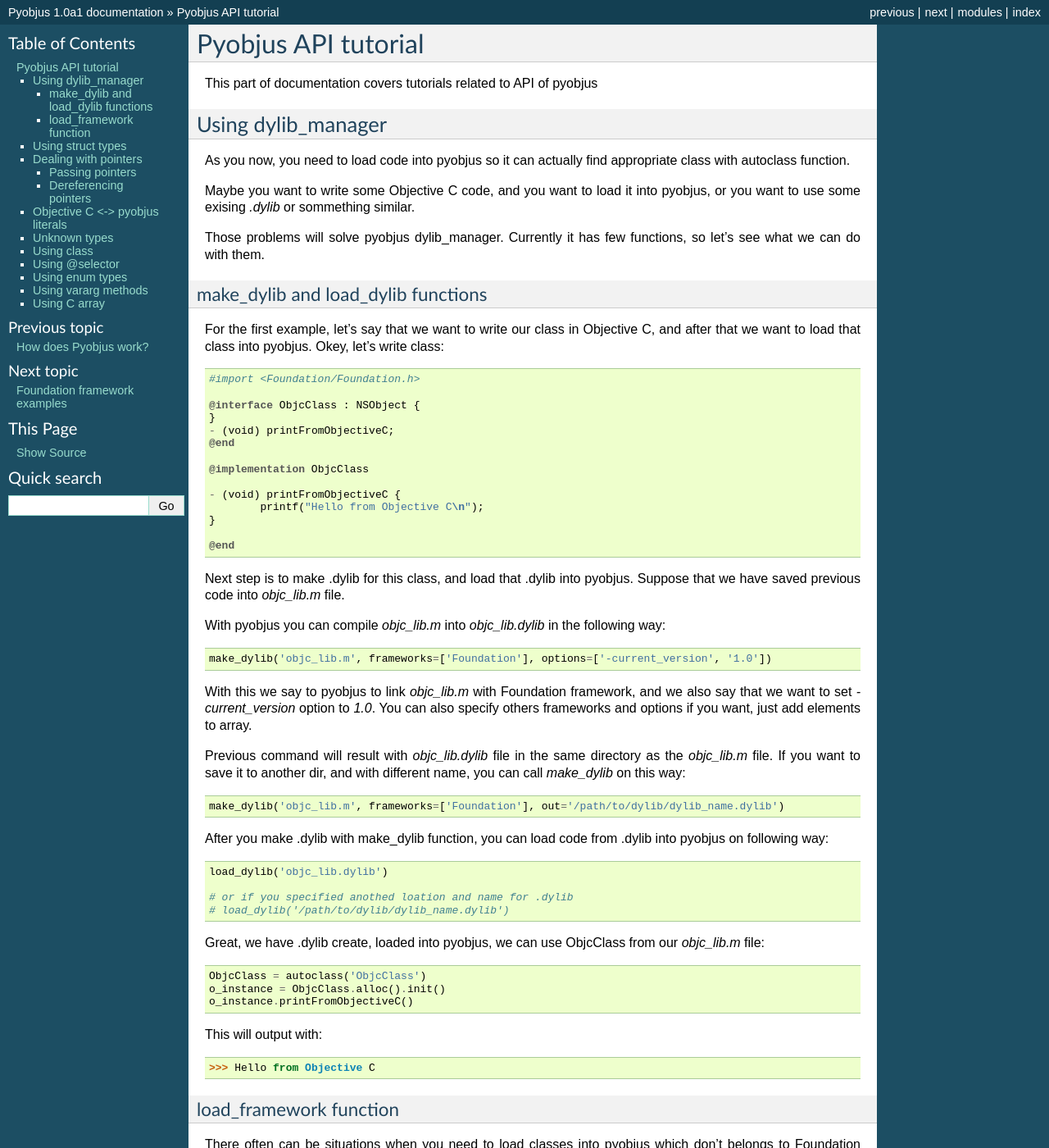
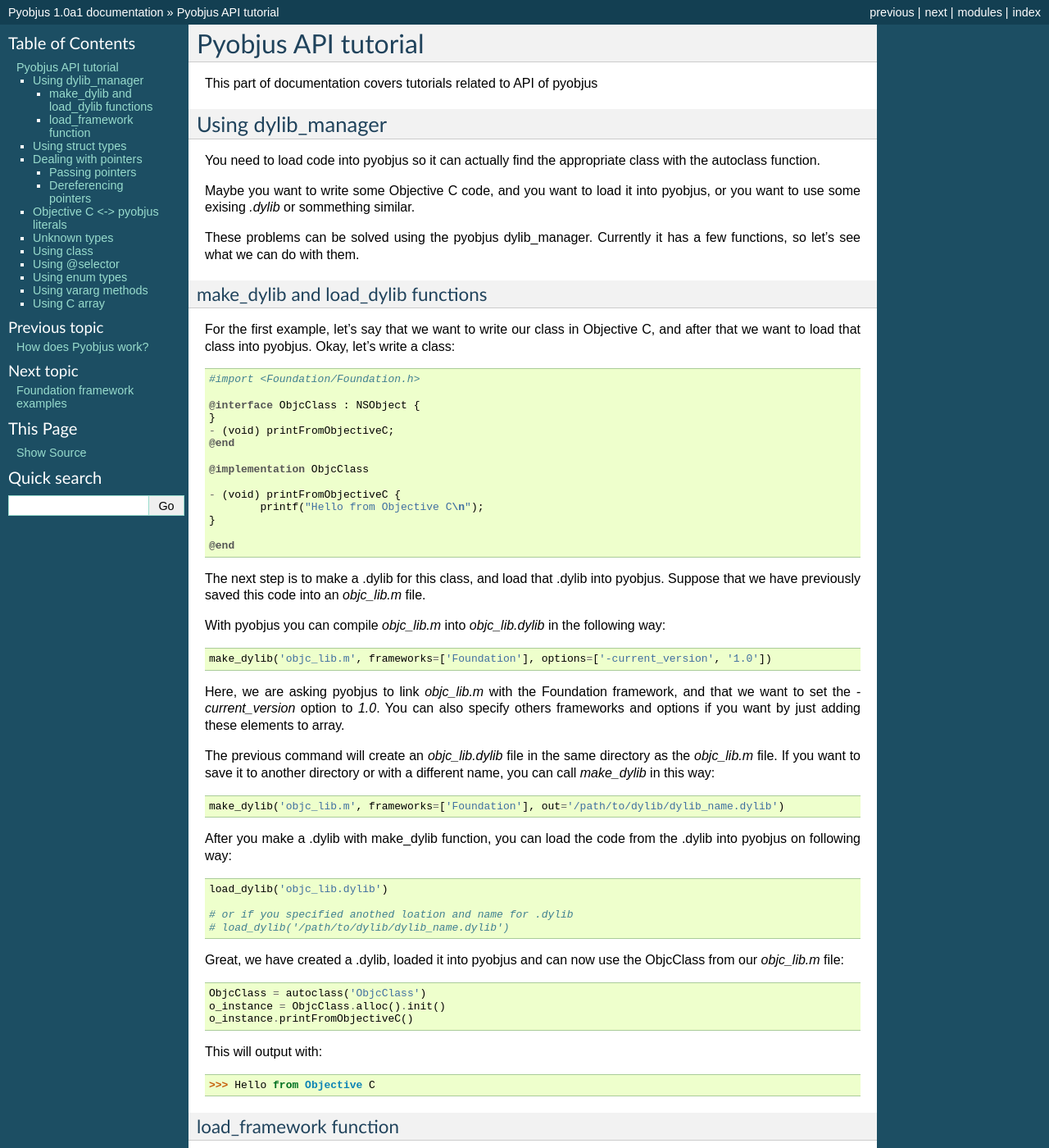
Before and after one commit to kivy/pyobjus, a Sphinx documentation site: the page built from docs/source/core_tutorials.rst, in a window 1280 px wide and 1400 px high. Shown: the whole window at 82% size. Built offline with Sphinx 7.4.7, drawn with Linux system fonts in a browser that asks for light colours.

Commit message:
doc: various gammar tweaks

```diff
--- a/docs/source/core_tutorials.rst
+++ b/docs/source/core_tutorials.rst
@@ -8,19 +8,21 @@
 Using dylib_manager
 -------------------
 
-As you now, you need to load code into pyobjus so it can actually find appropriate class with autoclass function.
+You need to load code into pyobjus so it can actually find the appropriate
+class with the autoclass function.
 
-Maybe you want to write some Objective C code, and you want to load it into pyobjus, or you want
-to use some exising `.dylib` or sommething similar.
+Maybe you want to write some Objective C code, and you want to load it into
+pyobjus, or you want to use some exising `.dylib` or sommething similar.
 
-Those problems will solve pyobjus dylib_manager. Currently it has few functions, so let's see what we can do with
-them.
+These problems can be solved using the pyobjus dylib_manager. Currently it has
+a few functions, so let's see what we can do with them.
 
 make_dylib and load_dylib functions
 ~~~~~~~~~~~~~~~~~~~~~~~~~~~~~~~~~~~
 
-For the first example, let's say that we want to write our class in Objective C, and after that we want
-to load that class into pyobjus. Okey, let's write class::
+For the first example, let's say that we want to write our class in Objective
+C, and after that we want to load that class into pyobjus. Okay, let's write
+a class::
 
     #import <Foundation/Foundation.h>
 
@@ -37,30 +39,36 @@
 
     @end
 
-Next step is to make .dylib for this class, and load that .dylib into pyobjus. Suppose that we have saved previous code
-into `objc_lib.m` file.
+The next step is to make a .dylib for this class, and load that .dylib into
+pyobjus. Suppose that we have previously saved this code into an `objc_lib.m`
+file.
 
-With pyobjus you can compile `objc_lib.m` into `objc_lib.dylib` in the following way::
+With pyobjus you can compile `objc_lib.m` into `objc_lib.dylib` in the
+following way::
 
     make_dylib('objc_lib.m', frameworks=['Foundation'], options=['-current_version', '1.0'])
 
-With this we say to pyobjus to link `objc_lib.m` with Foundation framework, and we also say that we want to set
-`-current_version` option to `1.0`. You can also specify others frameworks and options if you want,
-just add elements to array.
+Here, we are asking pyobjus to link `objc_lib.m` with the Foundation framework,
+and that we want to set the `-current_version` option to `1.0`. You can also
+specify others frameworks and options if you want by just adding these
+elements to array.
 
-Previous command will result with `objc_lib.dylib` file in the same directory as the `objc_lib.m` file.
-If you want to save it to another dir, and with different name, you can call `make_dylib` on this way::
+The previous command will create an `objc_lib.dylib` file in the same directory
+as the `objc_lib.m` file. If you want to save it to another directory
+or with a different name, you can call `make_dylib` in this way::
 
     make_dylib('objc_lib.m', frameworks=['Foundation'], out='/path/to/dylib/dylib_name.dylib')
 
-After you make .dylib with make_dylib function, you can load code from .dylib into pyobjus on following way::
+After you make a .dylib with make_dylib function, you can load the code from
+the .dylib into pyobjus on following way::
 
     load_dylib('objc_lib.dylib')
 
     # or if you specified anothed loation and name for .dylib
     # load_dylib('/path/to/dylib/dylib_name.dylib')
 
-Great, we have .dylib create, loaded into pyobjus, we can use ObjcClass from our `objc_lib.m` file::
+Great, we have created a .dylib, loaded it into pyobjus and can now use the
+ObjcClass from our `objc_lib.m` file::
 
     ObjcClass = autoclass('ObjcClass')
     o_instance = ObjcClass.alloc().init()
```
